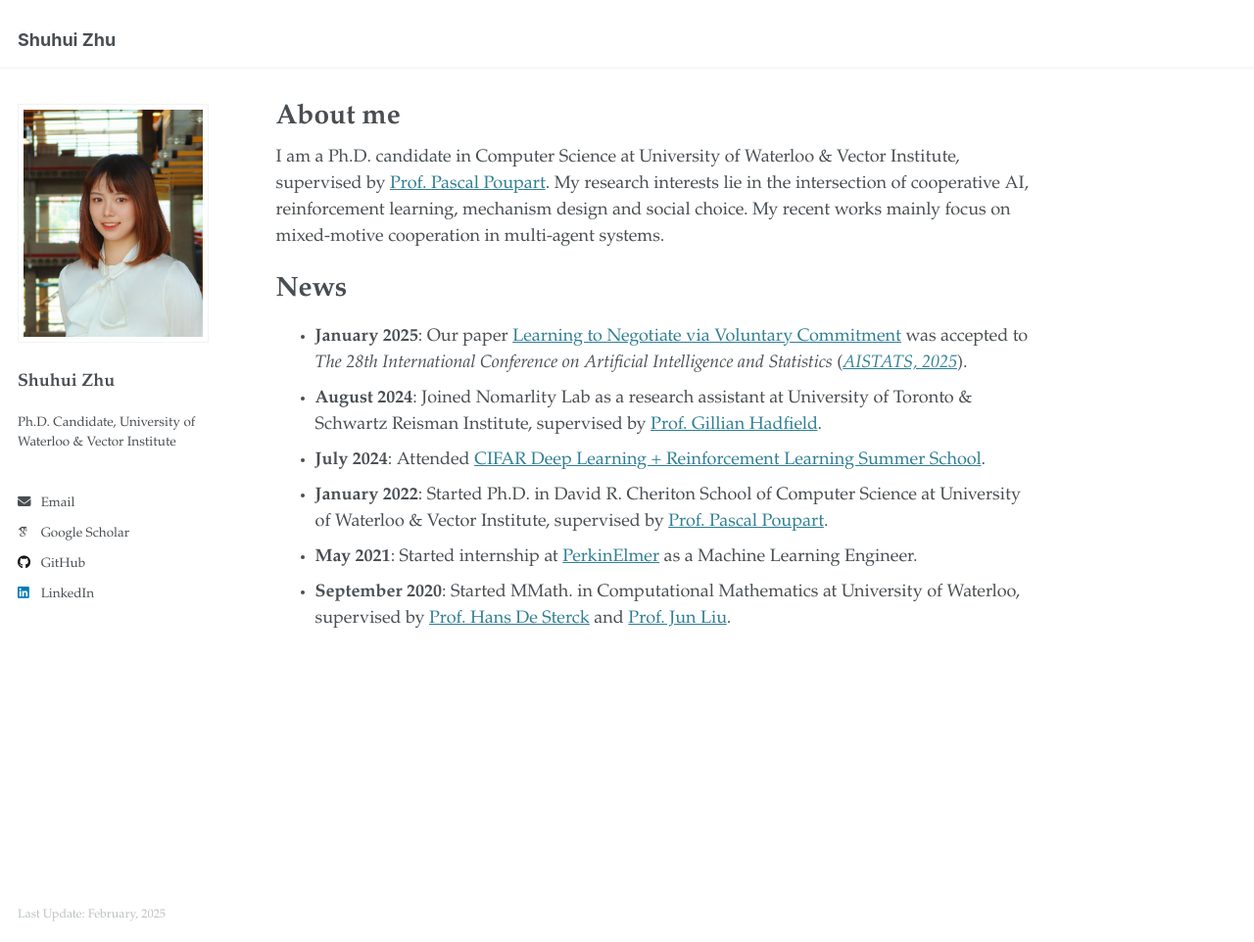
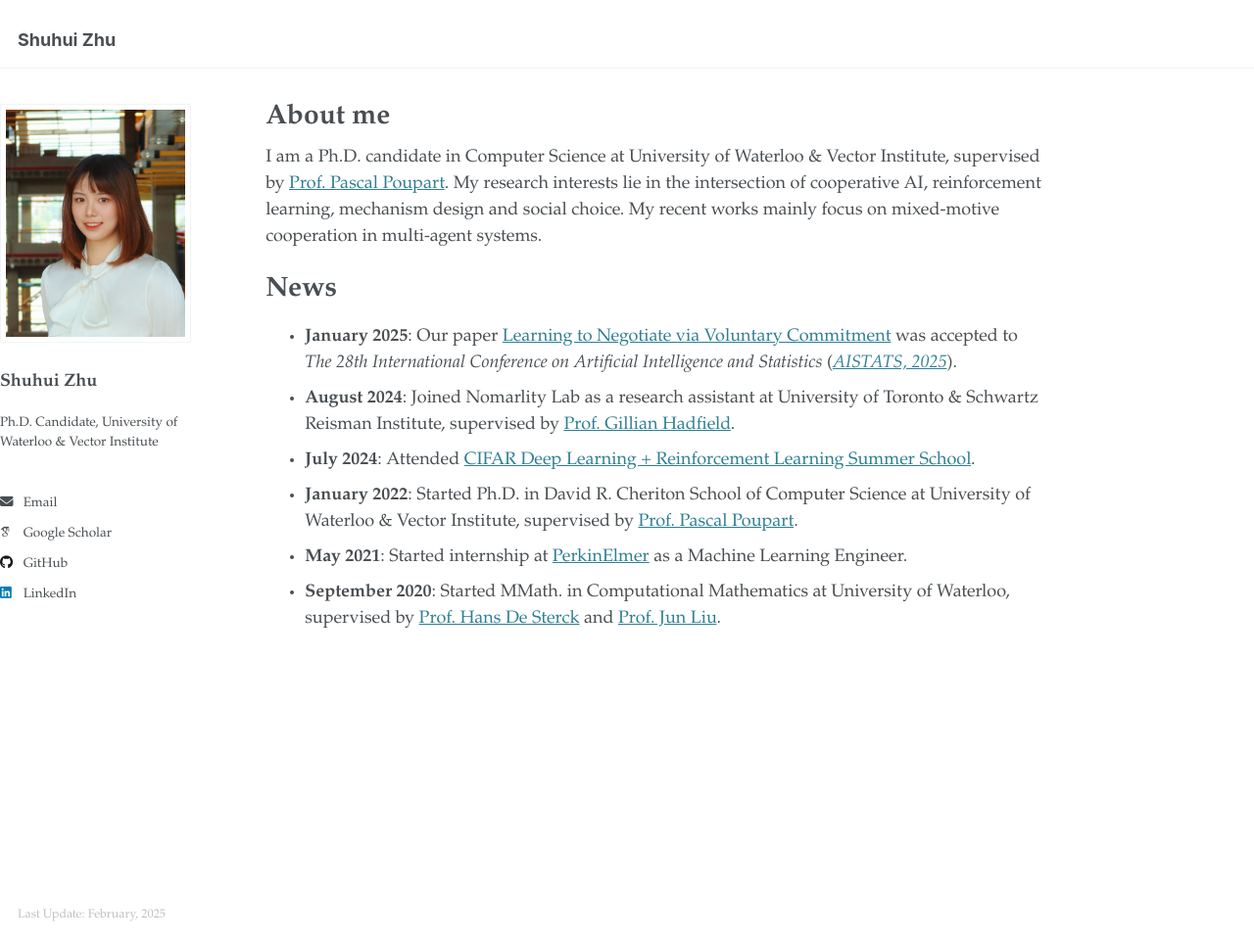
Before and after one commit to shuhui-zhu/shuhui-zhu.github.io, a Jekyll site: the page built from _pages/about.md, in a window 1280 px wide and 962 px high. Shown: the whole window at 98% size. Built offline with Jekyll 4.4.1, drawn with Linux system fonts in a browser that asks for light colours; some web fonts are replaced.

Commit message:
reduce padding of main

```diff
--- a/_sass/layout/_page.scss
+++ b/_sass/layout/_page.scss
@@ -6,8 +6,8 @@
   @include container;
   @include clearfix;
   margin-top: 2em;
-  padding-left: 1em;
-  padding-right: 1em;
+  padding-left: 0px; //1em;
+  padding-right: 0px; //1em;
   animation: intro 0.3s both;
   animation-delay: 0.35s;
 
```
